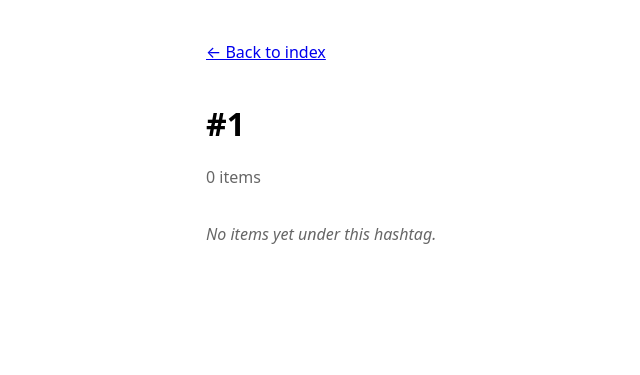
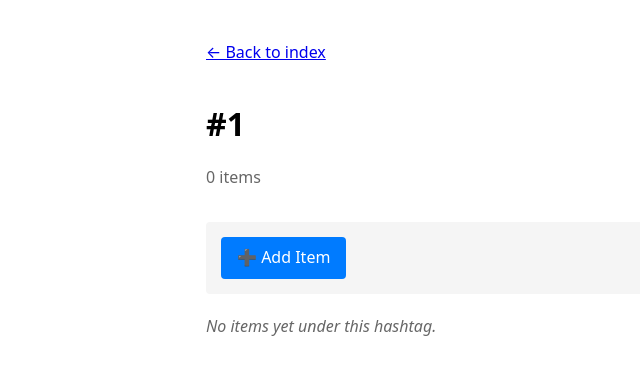
Before and after one commit to sortersocial/index, a FastAPI app: page /hashtag/1 in a window 1280 px wide. Shown: the top 375 px of the page, without its empty margins (34-674 px from the left). Run offline with FastAPI, Linux system fonts and the light colour scheme.

Commit message:
Add mailto buttons for frictionless participation
Added three types of mailto buttons:
1. "Quick Submit" on index - pre-fills hashtag template
2. "Add Item" on hashtag pages - pre-fills item for that hashtag
3. "Quick Vote" on hashtag pages - pre-fills vote between top 2 items
4. "Compare with #1" buttons - let users vote any item vs #1

Users just click, their email client opens with pre-filled DSL
commands, and they hit send. This bridges web browsing to email
participation beautifully.

🤖 Generated with [Claude Code](https://claude.com/claude-code)

Co-Authored-By: Claude <noreply@anthropic.com>

```diff
--- a/src/templates/hashtag.html
+++ b/src/templates/hashtag.html
@@ -21,6 +21,19 @@
         {% endif %}
     </p>
 
+    <div style="margin: 20px 0; padding: 15px; background: #f5f5f5; border-radius: 4px;">
+        <a href="mailto:about@mail.sorter.social?subject={{ ('Add to #' + hashtag)|urlencode }}&body={{ ('#' + hashtag + '\n-item-name { description }')|urlencode }}"
+           style="display: inline-block; padding: 8px 16px; background: #007bff; color: white; text-decoration: none; border-radius: 4px; margin-right: 10px;">
+            ➕ Add Item
+        </a>
+        {% if items|length >= 2 %}
+        <a href="mailto:about@mail.sorter.social?subject={{ ('Vote on #' + hashtag)|urlencode }}&body={{ ('#' + hashtag + '\n-' + items[0][0] + ' > -' + items[1][0] + ' { explanation }')|urlencode }}"
+           style="display: inline-block; padding: 8px 16px; background: #28a745; color: white; text-decoration: none; border-radius: 4px;">
+            🗳️ Quick Vote
+        </a>
+        {% endif %}
+    </div>
+
     {% if items %}
     <ol class="item-list">
         {% for title, record, rank_info in items %}
@@ -31,6 +44,12 @@
                 <span style="color: #999; font-size: 0.9em; margin-left: 8px;">
                     (score: {{ "%.4f"|format(rank_info[1]) }})
                 </span>
+                {% if loop.index > 1 %}
+                <a href="mailto:about@mail.sorter.social?subject={{ ('Vote on #' + hashtag)|urlencode }}&body={{ ('#' + hashtag + '\n-' + title + ' > -' + items[0][0] + ' { why ' + title + ' is better }')|urlencode }}"
+                   style="margin-left: 10px; padding: 4px 8px; background: #28a745; color: white; text-decoration: none; border-radius: 3px; font-size: 0.85em;">
+                    ⚡ Compare with #1
+                </a>
+                {% endif %}
             </div>
             {% if record.body %}
             <div class="item-body">{{ record.body }}</div>
```
Also changed, not shown: src/templates/index.html (+7 -0 lines).
